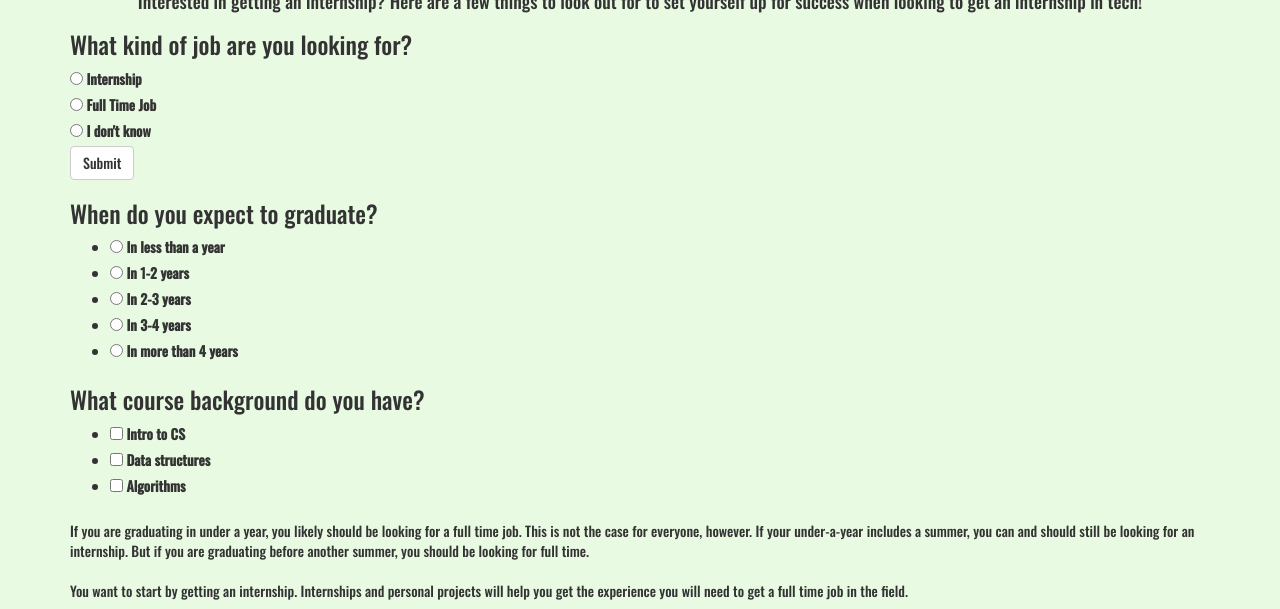
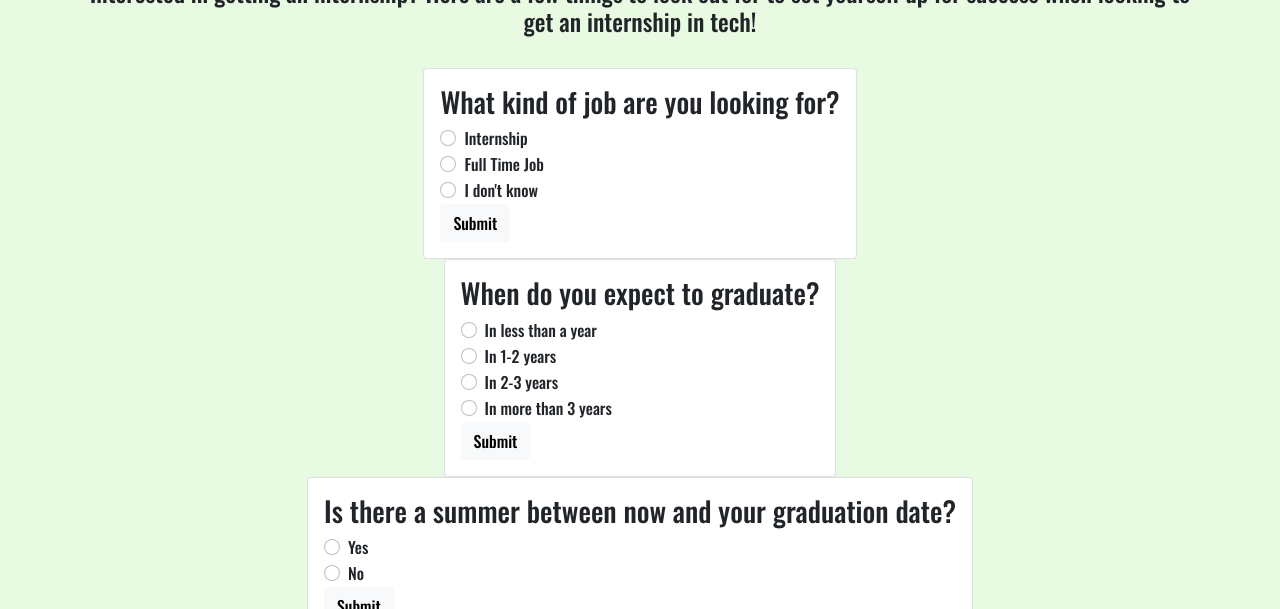
Before and after one commit to bzamansky/how-to-job-in-tech, a plain HTML site: page index.html in a window 1280 px wide. Shown: the part 78-687 px from the top of the page. Drawn offline with nearby package versions, Linux system fonts and the light colour scheme.

Commit message:
fixed bootstrap issues

```diff
--- a/index.html
+++ b/index.html
@@ -3,8 +3,8 @@
 
 <head>
     <meta charset="UTF-8">
-    <link rel="stylesheet" href="https://maxcdn.bootstrapcdn.com/bootstrap/3.3.7/css/bootstrap.min.css"
-        integrity="sha384-BVYiiSIFeK1dGmJRAkycuHAHRg32OmUcww7on3RYdg4Va+PmSTsz/K68vbdEjh4u" crossorigin="anonymous">
+    <link href="https://cdn.jsdelivr.net/npm/bootstrap@5.0.2/dist/css/bootstrap.min.css" rel="stylesheet"
+        integrity="sha384-EVSTQN3/azprG1Anm3QDgpJLIm9Nao0Yz1ztcQTwFspd3yD65VohhpuuCOmLASjC" crossorigin="anonymous">
     <link rel="preconnect" href="https://fonts.googleapis.com">
     <link rel="preconnect" href="https://fonts.gstatic.com" crossorigin>
     <link href="https://fonts.googleapis.com/css2?family=Oswald:wght@500&display=swap" rel="stylesheet">
@@ -20,15 +20,15 @@
     <div class="container d-flex flex-column justify-content-center align-items-center">
         <h1 class="text-center">How to Get a Job in Tech &mdash; Cheat Sheet</h1>
 
-        <header id="prologue">
+        <header id="prologue" class="mb-4">
             <h4 class="text-center">
                 Interested in getting an internship? Here are a few things to look
                 out for to set yourself up for success when looking to get an internship in tech!
             </h4>
         </header>
 
-        <div class="card border-primary mb-3">
-            <div class="card-body">
+        <div id="kindOfJob" class="card border-flat">
+            <div class="card-body p-3">
                 <h3 class="card-title">What kind of job are you looking for?</h3>
                 <div class="form-check">
                     <input class="form-check-input" type="radio" name="intern" id="intern">
@@ -49,76 +49,85 @@
                     </label>
                 </div>
 
-            <button class="btn btn-default" id="submit">Submit</button>
+                <button class="btn btn-light" id="submitJobType">Submit</button>
             </div>
         </div>
 
-            <div class="question">
-                <h3>When do you expect to graduate?</h3>
-                <ul>
-                    <li>
-                        <label for="1a">
-                            <span class="check_img"></span>
-                            <input type="radio" name="q1" id="1a" value="underOne">
+        <div id="timeTilGrad" class="card border-flat">
+            <div class="card-body p-3">
+                <h3 class="card-title">When do you expect to graduate?</h3>
+                <div class="form-check">
+                    <input class="form-check-input" type="radio" name="underOne" id="underOne">
+                    <label class="form-check-label" for="underOne">
                         In less than a year
                     </label>
-                    </li>
-                    <li>
-                        <label for="1b">
-                            <span class="check_img"></span>
-                            <input type="radio" name="q1" id="1b" value="onetwo">
+                </div>
+                <div class="form-check">
+                    <input class="form-check-input" type="radio" name="onetwo" id="onetwo">
+                    <label class="form-check-label" for="onetwo">
                         In 1-2 years
                     </label>
-                    </li>
-                    <li>
-                        <label for="1c">
-                            <span class="check_img"></span>
-                            <input type="radio" name="q1" id="1c" value="twothree">
+                </div>
+                <div class="form-check">
+                    <input class="form-check-input" type="radio" name="twothree" id="twothree">
+                    <label class="form-check-label" for="twothree">
                         In 2-3 years
                     </label>
-                    </li>
-                    <li>
-                        <label for="1d">
-                            <span class="check_img"></span>
-                            <input type="radio" name="q1" id="1d" value="threefour">
-                            In 3-4 years
+                </div>
+                <div class="form-check">
+                    <input class="form-check-input" type="radio" name="overthree" id="overthree">
+                    <label class="form-check-label" for="overthree">
+                        In more than 3 years
                     </label>
-                    </li>
-                    <li>
-                        <label for="1e">
-                            <span class="check_img"></span>
-                            <input type="radio" name="q1" id="1e" value="overFour">
-                            In more than 4 years
-                        </label>
-                    </li>
-                </ul>
                 </div>
 
-            <div class="question">
-                <h3>What course background do you have?</h3>
-                <ul>
-                    <li>
-                        <label for="3a">
-                            <span class="check_img"></span>
-                            <input type="checkbox" name="q3" id="3a" value="intro">
+
+                <button class="btn btn-light" id="submitTimeToGrad">Submit</button>
+            </div>
+        </div>
+
+        <div id="timeTilGradSummer" class="card border-flat">
+            <div class="card-body p-3">
+                <h3 class="card-title">Is there a summer between now and your graduation date?</h3>
+                <div class="form-check">
+                    <input class="form-check-input" type="radio" name="summerBtwn" id="summerBtwn">
+                    <label class="form-check-label" for="summerBtwn">
+                        Yes
+                    </label>
+                </div>
+                <div class="form-check">
+                    <input class="form-check-input" type="radio" name="noSummer" id="noSummer">
+                    <label class="form-check-label" for="noSummer">
+                        No
+                    </label>
+                </div>
+                <button class="btn btn-light" id="submitSummerBtwn">Submit</button>
+            </div>
+        </div>
+
+        <div id="courseworkTaken" class="card border-flat">
+            <div class="card-body p-3">
+                <h3 class="card-title">What courses have you taken?</h3>
+                <div class="form-check">
+                    <input class="form-check-input" type="checkbox" name="intro" id="intro">
+                    <label class="form-check-label" for="intro">
                         Intro to CS
                     </label>
-                    </li>
-                    <li>
-                        <label for="3b">
-                            <span class="check_img"></span>
-                            <input type="checkbox" name="q3" id="3b" value="dsa">
-                            Data structures
+                </div>
+                <div class="form-check">
+                    <input class="form-check-input" type="checkbox" name="datastructures" id="datastructures">
+                    <label class="form-check-label" for="datastructures">
+                        Data Structures
                     </label>
-                    </li>
-                    <li>
-                        <label for="3c">
-                            <span class="check_img"></span>
-                            <input type="checkbox" name="q3" id="3c" value="algo">
+                </div>
+                <div class="form-check">
+                    <input class="form-check-input" type="checkbox" name="algo" id="algo">
+                    <label class="form-check-label" for="algo">
                         Algorithms
                     </label>
-                    </li>
-                </ul>
+                </div>
+                <button class="btn btn-light" id="submitCourseworkTaken">Submit</button>
+            </div>
         </div>
 
 
```
Lines whose indentation alone changed are shown as unchanged.
